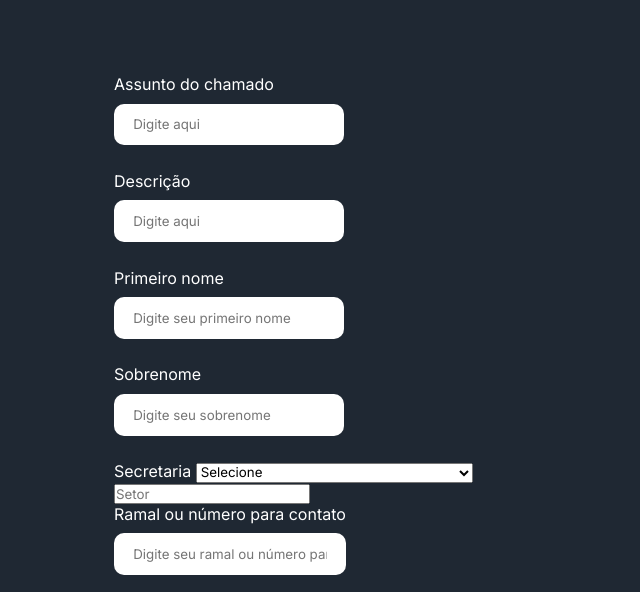
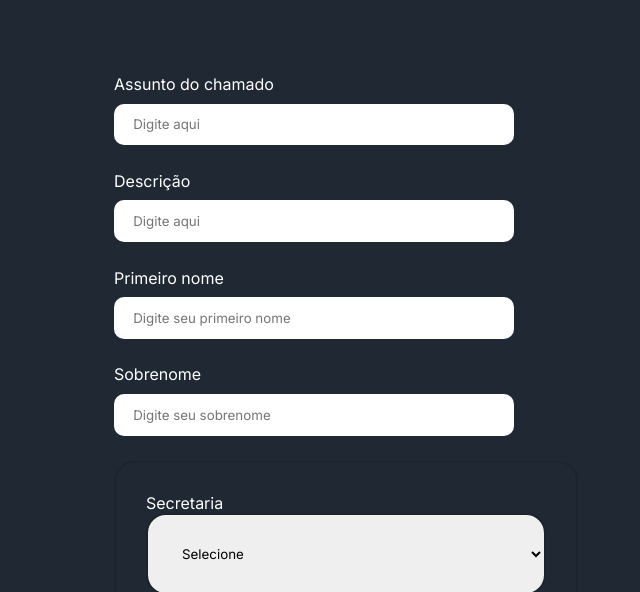
Before and after one commit to boidacarapreta/formulario-responsivo, a plain HTML site: page index..html in a window 1280 px wide. Shown: the part 181-773 px from the top of the page, without its empty margins (302-942 px from the left). Drawn offline with Linux system fonts and the light colour scheme.

Commit message:
atualização 07

```diff
--- a/style.css
+++ b/style.css
@@ -158,6 +158,23 @@ body {
     background-color: #1c242e;
 }
 
+form input,select,
+textarea,
+button,
+text,
+.campo{
+    outline: unset;
+    padding: 30px;
+    min-width: 400px;
+    border: 2px solid #1d242e;
+    border-radius: 20px;
+}
+
+
+
+
+
+
 @media screen and (max-width: 1330px) {
     .form-image {
         display: none;
```
